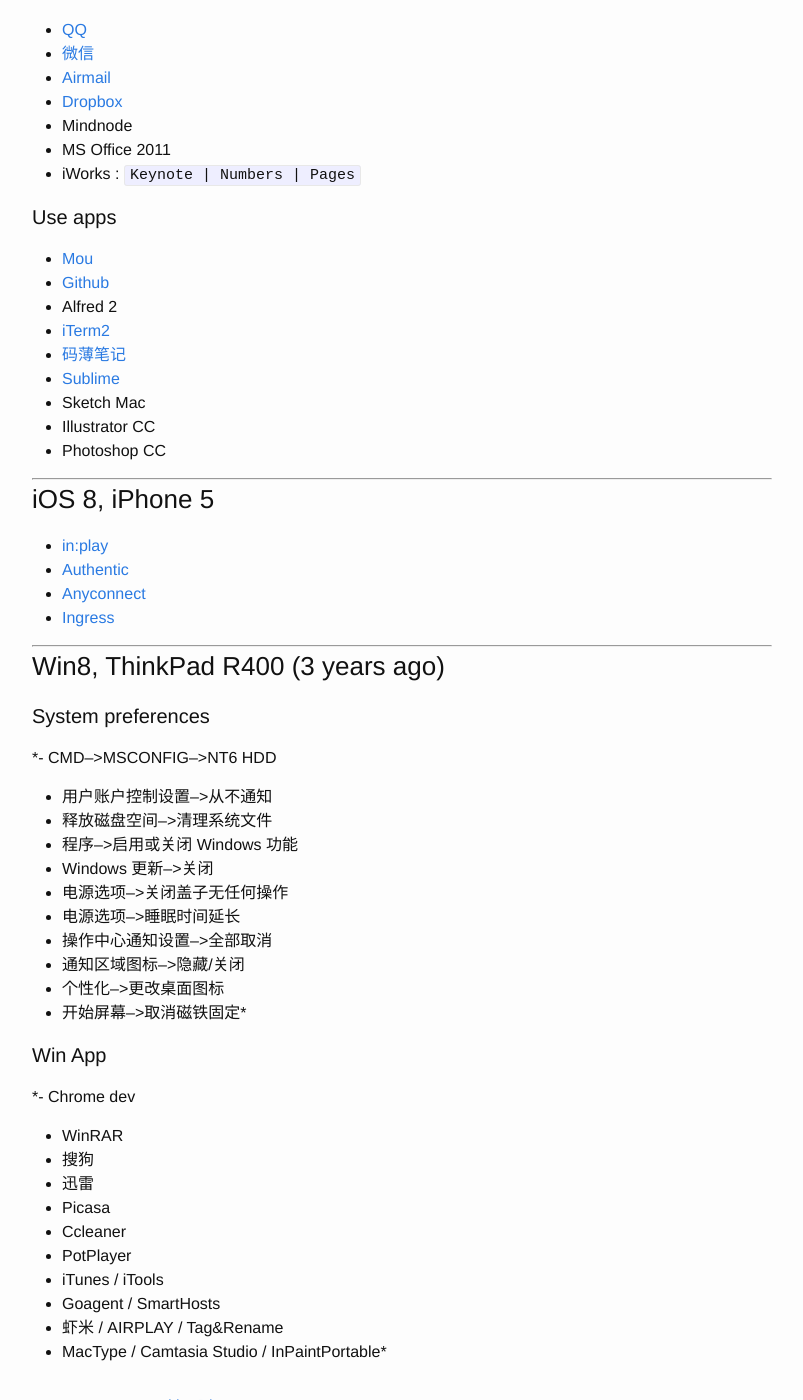
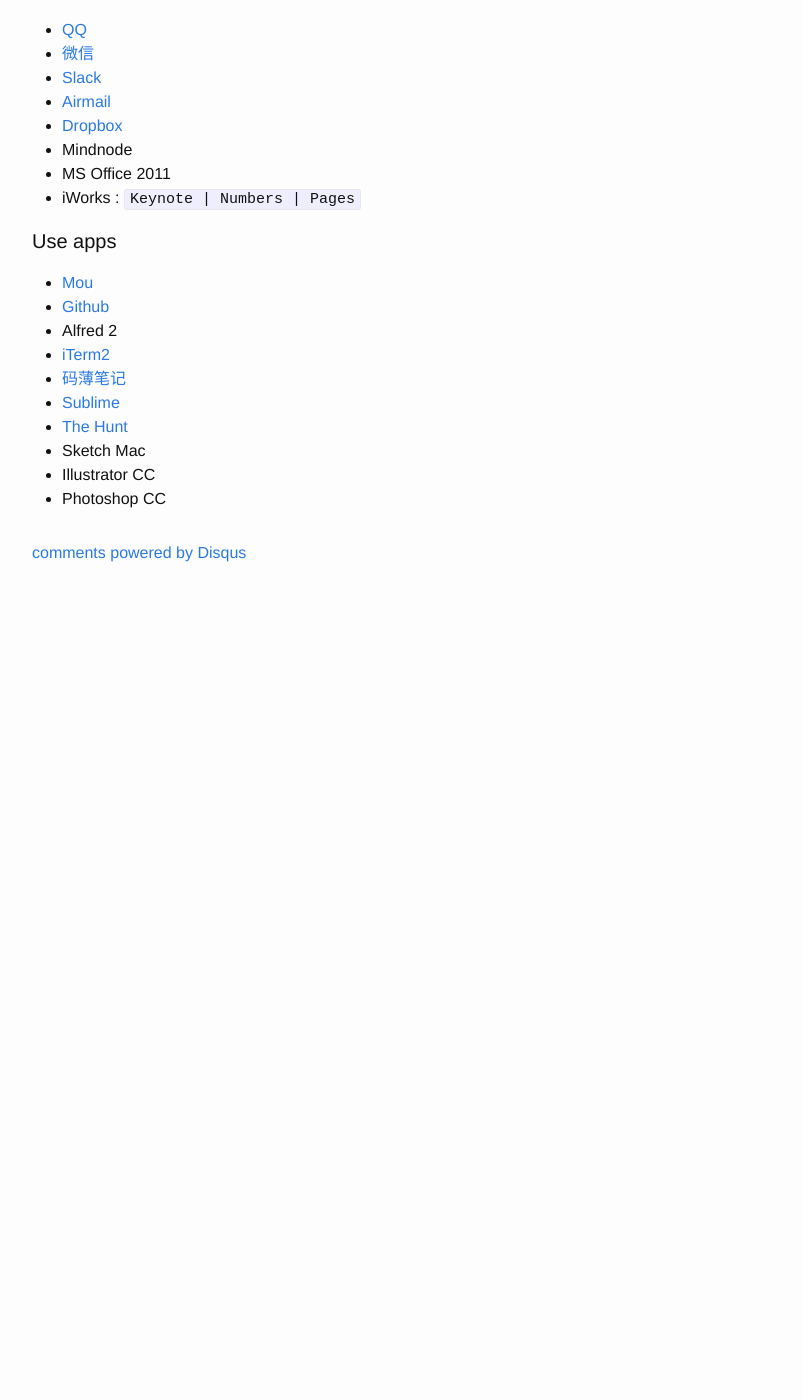
Before and after one commit to Afio/afio.github.io, a Jekyll site: the page built from _posts/2014-09-11-MySetup.markdown, in a window 1280 px wide and 1400 px high, scrolled down 1552 px. Shown: the whole window, without its empty margins (238-1041 px from the left). Built offline with Jekyll 4.4.1, drawn with Linux system fonts in a browser that asks for light colours; comment, search, counter and statistics services are not loaded; after the commit the page ends 2147 px from its top, so only the background shows below that; some of the changed text lies outside the part shown.

Commit message:
new bupdate

```diff
--- a/_posts/2014-09-11-MySetup.markdown
+++ b/_posts/2014-09-11-MySetup.markdown
@@ -63,6 +63,7 @@ categories: setup
 
 - [QQ](http://im.qq.com/macqq/)
 - [微信](http://weixin.qq.com/cgi-bin/readtemplate?t=mac)
+- [Slack](https://slack.com/)
 - [Airmail](https://rink.hockeyapp.net/apps/84be85c3331ee1d222fd7f0b59e41b04)
 - [Dropbox](https://www.dropbox.com/zh_CN/downloading?os=mac)
 - Mindnode
@@ -78,49 +79,7 @@ categories: setup
 - [iTerm2](http://imwuyu.me/talk-about/cool-iterm2.html/)
 - [码薄笔记](http://marboo.biz/zh_CN/)
 - [Sublime](http://www.sublimetext.com/3)
+- [The Hunt](https://itunes.apple.com/us/app/the-hunt/id930645905?mt=12)
 - Sketch Mac
 - Illustrator CC
 - Photoshop CC
-
-
-----
-
-###iOS 8, iPhone 5
-
-- [in:play](https://itunes.apple.com/cn/app/in-play/id564522300?mt=8)
-- [Authentic](https://itunes.apple.com/cn/app/authentic-weather/id649202100?mt=8)
-- [Anyconnect](https://itunes.apple.com/cn/app/cisco-anyconnect/id392790924?mt=8)
-- [Ingress](https://itunes.apple.com/cn/app/ingress/id576505181?mt=8)
-
-----
-
-###Win8, ThinkPad R400 (3 years ago)
-
-
-####System preferences
-
-*- CMD-->MSCONFIG-->NT6 HDD
-- 用户账户控制设置-->从不通知
-- 释放磁盘空间-->清理系统文件
-- 程序-->启用或关闭 Windows 功能
-- Windows 更新-->关闭
-- 电源选项-->关闭盖子无任何操作
-- 电源选项-->睡眠时间延长
-- 操作中心通知设置-->全部取消
-- 通知区域图标-->隐藏/关闭
-- 个性化-->更改桌面图标
-- 开始屏幕-->取消磁铁固定*
-
-####Win App
-
-*- Chrome dev
-- WinRAR
-- 搜狗
-- 迅雷
-- Picasa
-- Ccleaner
-- PotPlayer
-- iTunes  /  iTools
-- Goagent  /  SmartHosts
-- 虾米  / AIRPLAY  / Tag&Rename
-- MacType   /  Camtasia Studio  /  InPaintPortable*
```
Also changed, not shown: other parts of _posts/2014-09-11-MySetup.markdown (+1 -1 lines), _posts/2014-09-12-workgeek-email.md (added, +90 -0 lines).
